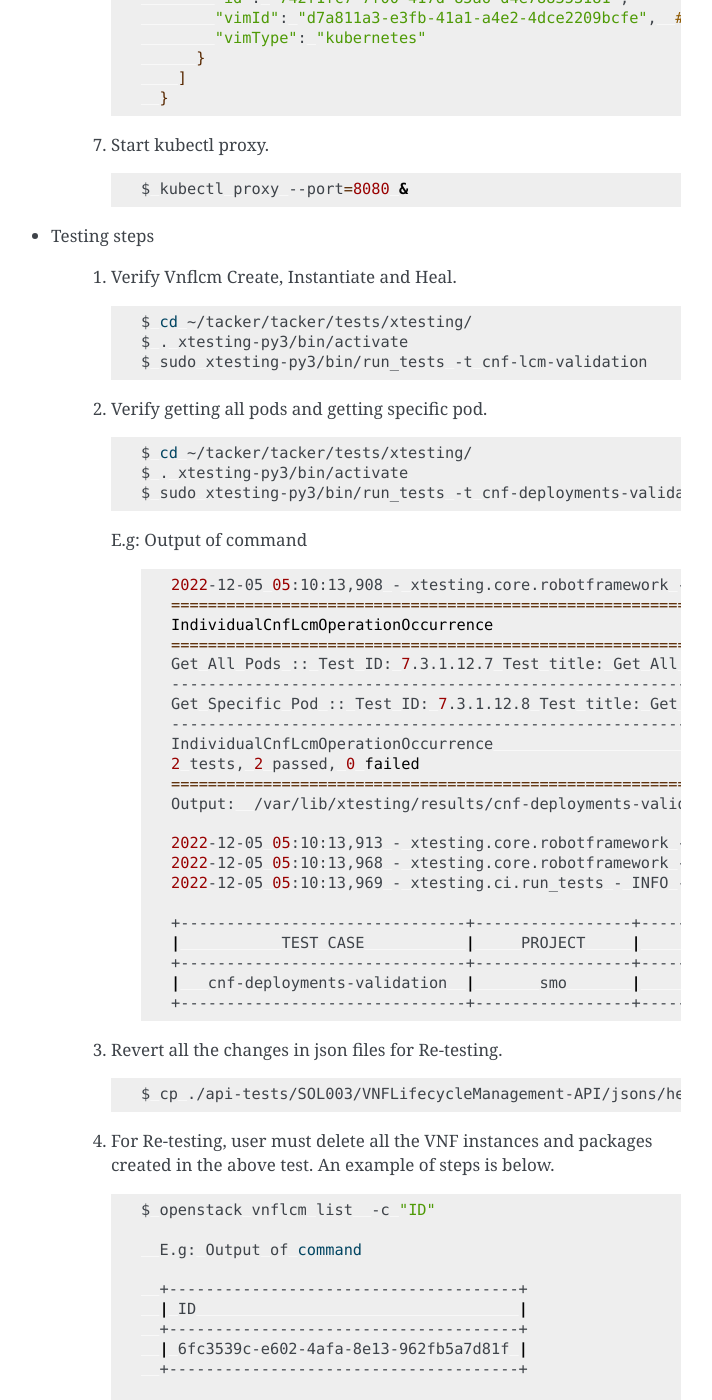
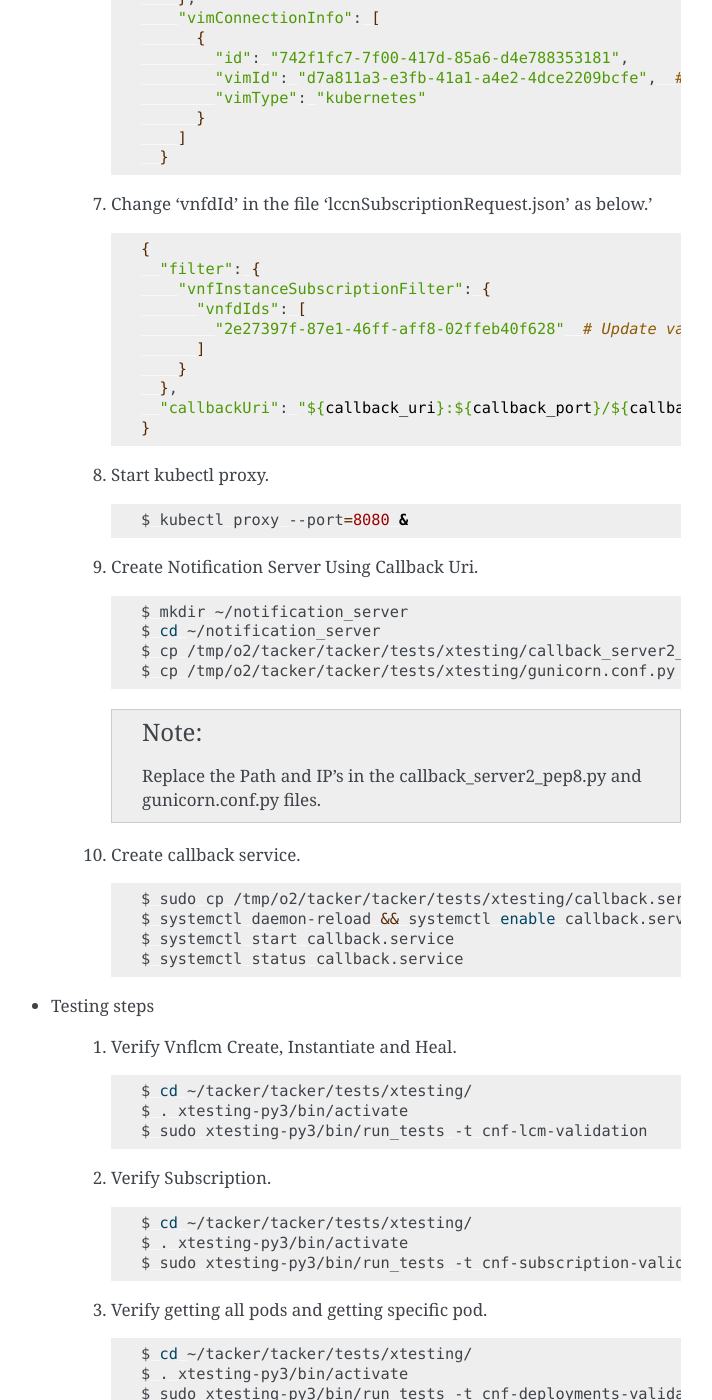
Before and after one commit to o-ran-sc/smo-o2, a Sphinx documentation site: the page built from docs/developer-guide.rst, in a window 1280 px wide and 1400 px high, scrolled down 4381 px. Shown: the whole window, without its empty margins (399-1111 px from the left). Built offline with Sphinx 7.4.7, drawn with Linux system fonts in a browser that asks for light colours; some of the changed text lies outside the part shown.

Commit message:
Add Subscription conformance test in Xtesting
This patch adds a new conformance test for Subscription based on
ETSI NFV-TST 010 specification with Xtesting.

Change-Id: Ibd3381db6fdcd4ef0909dcf46d364db6096d219f
Signed-off-by: Ashutosh Mishra <ashutosh.mishra1@india.nec.com>

```diff
--- a/docs/developer-guide.rst
+++ b/docs/developer-guide.rst
@@ -118,6 +118,7 @@ The following steps are the procedure of API conformance test according to the s
          $ cp ./api-tests/SOL003/VNFLifecycleManagement-API/jsons/healVnfRequest.json ./jsons/healVnfcRequest.json
          $ mkdir schemas
          $ cp ./api-tests/SOL003/VNFLifecycleManagement-API/schemas/vnfInstance.schema.json ./schemas
+         $ cp ./api-tests/SOL003/VNFLifecycleManagement-API/jsons/lccnSubscriptionRequest.json ./jsons/
 
 * Preconditioning for test execution
 
@@ -141,6 +142,8 @@ The following steps are the procedure of API conformance test according to the s
 
          $ sudo apt-get install dos2unix
          $ sudo apt install jq
+         $ sudo apt-get install gunicorn
+         $ pip install flask
 
    4. Execute script 'packageTest.sh' for package creation and uploading.
 
@@ -238,11 +241,49 @@ The following steps are the procedure of API conformance test according to the s
              ]
            }
 
-   7. Start kubectl proxy.
+   7. Change 'vnfdId' in the file 'lccnSubscriptionRequest.json' as below.'
+
+      .. code:: bash
+
+         {
+           "filter": {
+             "vnfInstanceSubscriptionFilter": {
+               "vnfdIds": [
+                 "2e27397f-87e1-46ff-aff8-02ffeb40f628"  # Update value here
+               ]
+             }
+           },
+           "callbackUri": "${callback_uri}:${callback_port}/${callback_endpoint}"
+         }
+
+   8. Start kubectl proxy.
 
       .. code:: bash
 
          $ kubectl proxy --port=8080 &
+
+   9. Create Notification Server Using Callback Uri.
+
+      .. code:: bash
+
+         $ mkdir ~/notification_server
+         $ cd ~/notification_server
+         $ cp /tmp/o2/tacker/tacker/tests/xtesting/callback_server2_pep8.py .
+         $ cp /tmp/o2/tacker/tacker/tests/xtesting/gunicorn.conf.py .
+
+      .. note::
+
+         Replace the Path and IP's in the callback_server2_pep8.py and gunicorn.conf.py files.
+
+   10. Create callback service.
+
+       .. code:: bash
+
+          $ sudo cp /tmp/o2/tacker/tacker/tests/xtesting/callback.service /etc/systemd/system/
+          $ systemctl daemon-reload && systemctl enable callback.service
+          $ systemctl start callback.service
+          $ systemctl status callback.service
+
 
 * Testing steps
 
@@ -254,7 +295,15 @@ The following steps are the procedure of API conformance test according to the s
          $ . xtesting-py3/bin/activate
          $ sudo xtesting-py3/bin/run_tests -t cnf-lcm-validation
 
-   2. Verify getting all pods and getting specific pod.
+   2. Verify Subscription.
+
+      .. code:: bash
+
+         $ cd ~/tacker/tacker/tests/xtesting/
+         $ . xtesting-py3/bin/activate
+         $ sudo xtesting-py3/bin/run_tests -t cnf-subscription-validation
+
+   3. Verify getting all pods and getting specific pod.
 
       .. code:: bash
 
@@ -331,4 +380,23 @@ The following steps are the procedure of API conformance test according to the s
          If any update in the package with respect to name and namespace, then the name and namespace variables in the file
          '~/tacker/tacker/tests/xtesting/api-tests/SOL003/CNFDeployment/environment/variables.txt' need to be updated accordingly.
 
+* Troubleshoot
+
+   error: Not authorized.
+
+   Replace X-Subject-Token value with ${AUTHORIZATION_TOKEN} variable in following keywords in api-tests/SOL003/VNFLifecycleManagement-API/VnfLcmMntOperationKeywords.robot file -
+    1. POST Create a new vnfInstance
+    2. POST instantiate individual vnfInstance
+    3. POST Heal VNF
+
+   Create token using below command-
+
+   .. code:: bash
+
+      $ curl -X POST -H 'Content-Type:application/json' --data '{"auth": {"scope":
+            {"project": {"domain": {"id": "default"}, "name": "nfv"}}, "identity":
+            {"password": {"user": {"domain": {"id": "default"}, "password":
+            "devstack", "name": "nfv_user"}}, "methods": ["password"]}}}' \
+            -i http://localhost/identity/v3/auth/tokens
+
 .. _ETSI NFV-TST 010: https://www.etsi.org/deliver/etsi_gs/NFV-TST/001_099/010/02.06.01_60/gs_NFV-TST010v020601p.pdf
```
Also changed, not shown: other parts of docs/developer-guide.rst (+1 -1 lines), 5 other files.
